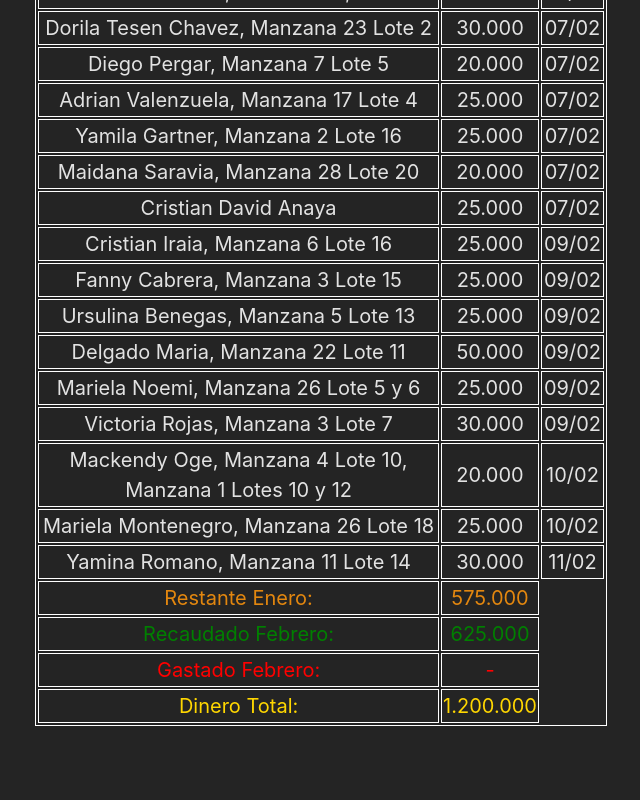
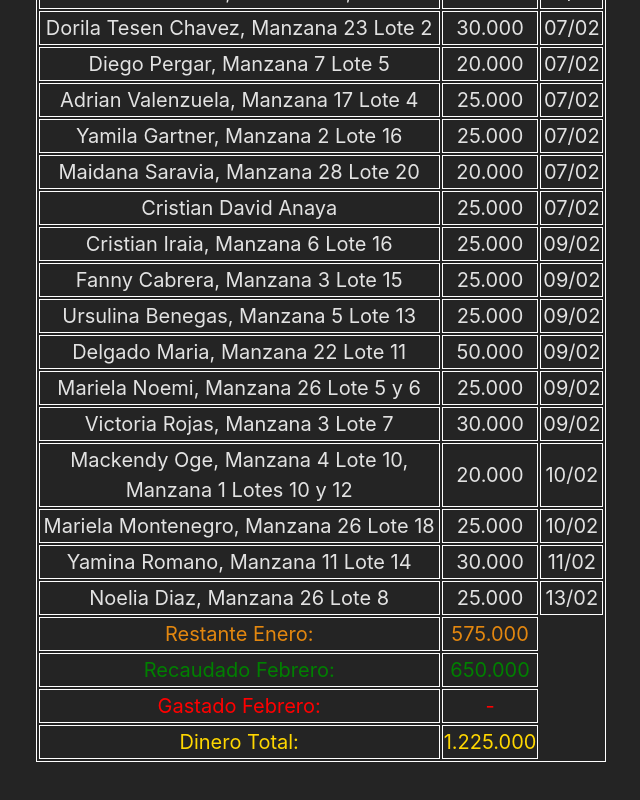
Before and after one commit to Dynezel/mejoras-gallardo, a React (Vite) app: page / in a window 1280 px wide. Shown: the part 571-1371 px from the top of the page, without its empty margins (319-959 px from the left). Built offline with nearby package versions, Linux system fonts and the light colour scheme.

Commit message:
Pago nuevo

```diff
--- a/src/Meses/Febrero.jsx
+++ b/src/Meses/Febrero.jsx
@@ -130,6 +130,11 @@ export default function Febrero() {
         <td>30.000</td>
         <td>11/02</td>
       </tr>
+      <tr>
+        <td>Noelia Diaz, Manzana 26 Lote 8</td>
+        <td>25.000</td>
+        <td>13/02</td>
+      </tr>
       <tr className="restante">
         <td>Restante Enero:</td>
         <td>575.000</td>
@@ -137,7 +142,7 @@ export default function Febrero() {
       { /*SIEMPRE ACTUALIZAR DESPUES DE CUALQUIER PAGO*/ }
       <tr className="recaudado">
         <td>Recaudado Febrero:</td>
-        <td>625.000</td>
+        <td>650.000</td>
       </tr>
       <tr className="gastado">
         <td>Gastado Febrero:</td>
@@ -146,7 +151,7 @@ export default function Febrero() {
       { /*SIEMPRE ACTUALIZAR DESPUES DE CUALQUIER PAGO*/ }
       <tr className="actual">
         <td>Dinero Total:</td>
-        <td>1.200.000</td>
+        <td>1.225.000</td>
       </tr>
     </table>
     </>
```
